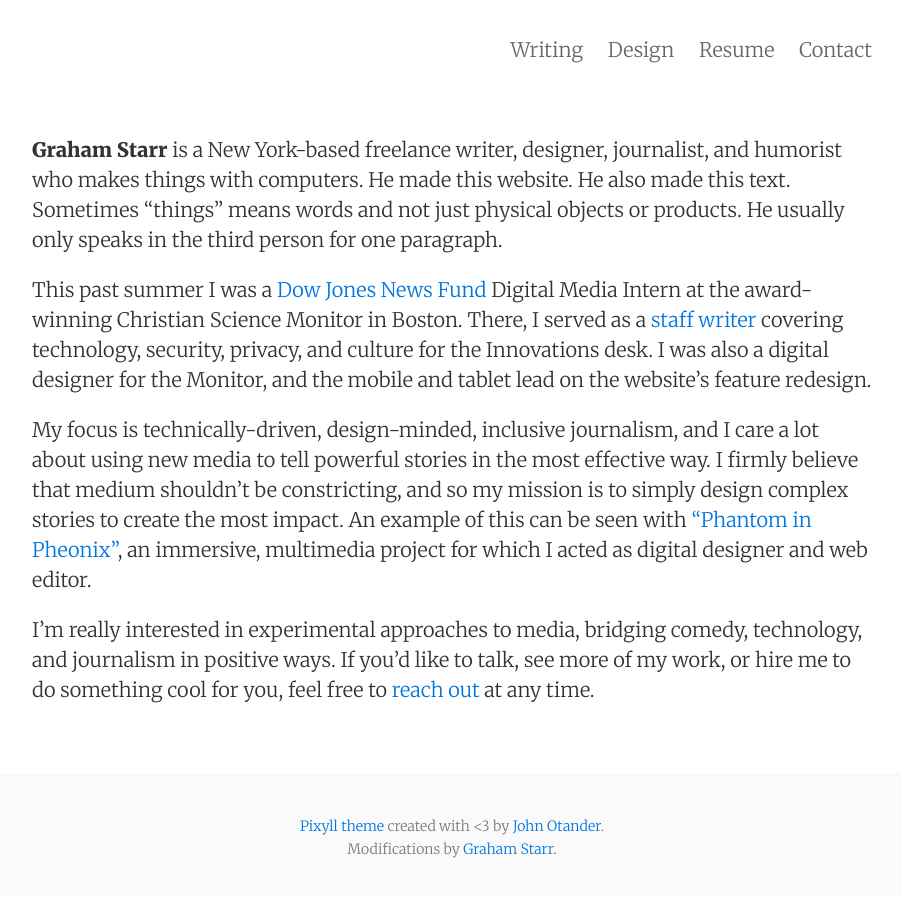
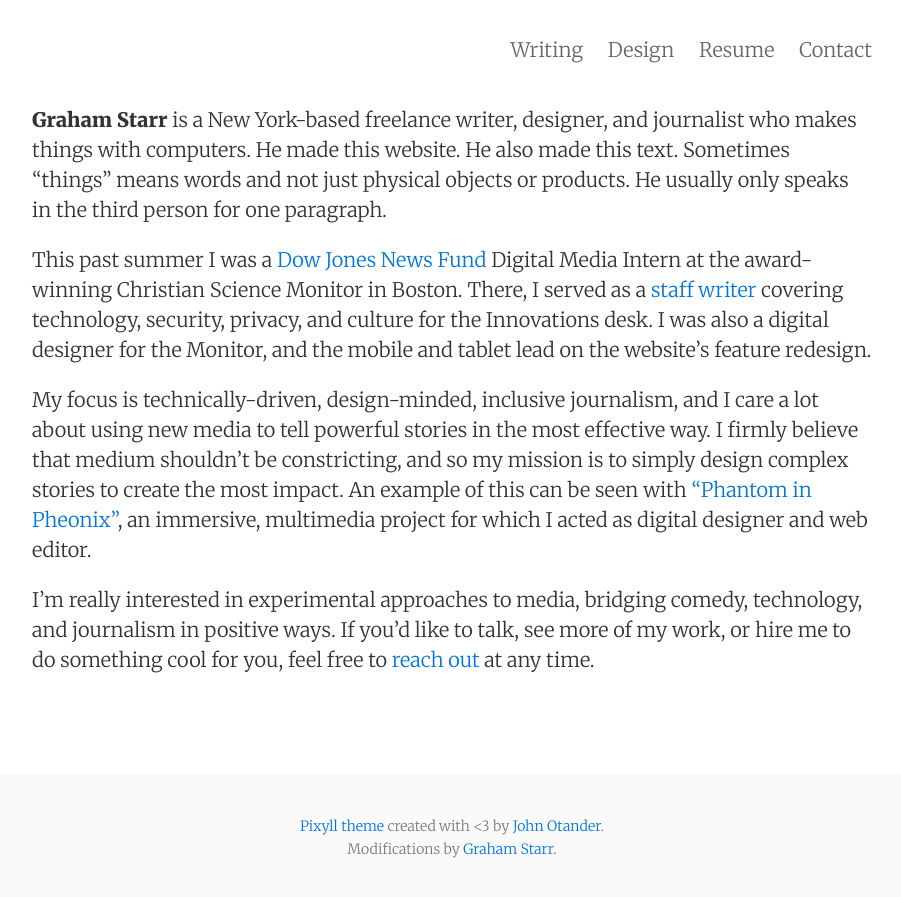
Before and after one commit to gstarr/gstarr.github.io, a Jekyll site: the page built from index.md, in a window 1280 px wide. Shown: the top 897 px of the page, without its empty margins (188-1089 px from the left). Built offline with Jekyll 4.4.1, drawn with Linux system fonts in a browser that asks for light colours.

Commit message:
Update index.md

```diff
--- a/index.md
+++ b/index.md
@@ -1,8 +1,8 @@
 ---
-layout: page
+layout: default
 title:
 ---
-**Graham Starr** is a New York-based freelance writer, designer, journalist, and humorist who makes things with computers. He made this website. He also made this text. Sometimes "things" means words and not just physical objects or products. He usually only speaks in the third person for one paragraph.
+**Graham Starr** is a New York-based freelance writer, designer, and journalist who makes things with computers. He made this website. He also made this text. Sometimes "things" means words and not just physical objects or products. He usually only speaks in the third person for one paragraph.
 
 This past summer I was a [Dow Jones News Fund](http://www.newsfund.org/) Digital Media Intern at the award-winning Christian Science Monitor in Boston. There, I served as a [staff writer](http://www.csmonitor.com/About/People/Graham-Starr) covering technology, security, privacy, and culture for the Innovations desk. I was also a digital designer for the Monitor, and the mobile and tablet lead on the website's feature redesign.
 
```
